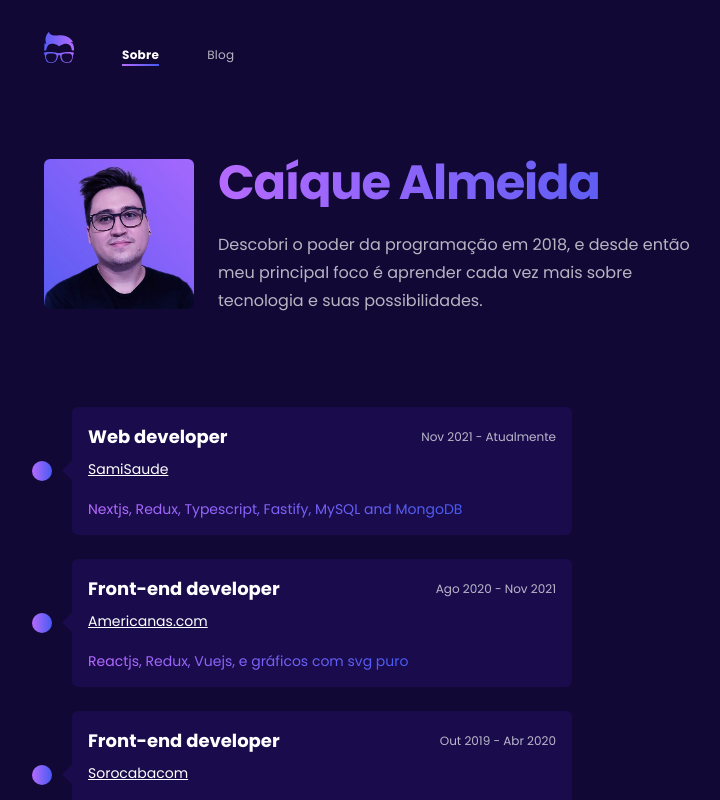
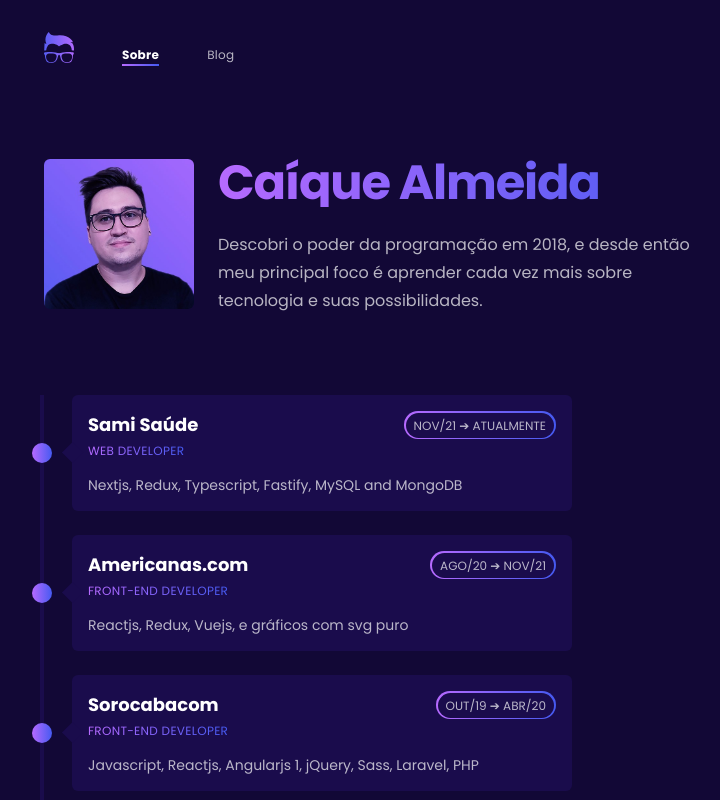
Before and after one commit to caiqalmeida/caiqalmeida.dev-v3, a Next.js app: page /sobre in a window 1280 px wide. Shown: the top 800 px of the page, without its empty margins (260-980 px from the left). Built offline with nearby package versions, Linux system fonts and the light colour scheme.

Commit message:
feat: about page minor corrections

```diff
--- a/src/components/Timeline.tsx
+++ b/src/components/Timeline.tsx
@@ -3,7 +3,7 @@ import careerData from "../data/timeline";
 
 export function Timeline() {
   return (
-    <div className="flex flex-col relative my-10 after:bg-medium-purple after:content-none after:absolute after:left-0 after:w-1 h-full">
+    <div className="flex flex-col relative my-10 after:bg-medium-purple after:absolute after:-left-1 after:w-1 after:h-full">
       {careerData.map((data, index) => (
         <TimelineItem data={data} key={index} />
       ))}
--- a/src/components/TimelineItem.tsx
+++ b/src/components/TimelineItem.tsx
@@ -3,7 +3,7 @@ import cn from "classnames";
 
 export default function BlogCard({ data }: any) {
   return (
-    <div className="flex my-3 w-full justify-start self-end pr-0 pl-7">
+    <div className="flex my-3 w-full justify-start self-end pr-0 pl-7 first:mt-0 last:mb-0">
       <div
         className={cn(
           styles.timeline__item__content,
@@ -12,20 +12,29 @@ export default function BlogCard({ data }: any) {
       >
         <span className="background-gradient rounded-[50%] absolute top-[calc(50%-10px)] w-5 h-5 z-10 right-auto -left-10 after:content-none" />
 
-        <header className=" w-full flex justify-between items-center mb-2">
-          <p className="text-lg text-white font-bold">{data.jobTitle}</p>
-          <time className="text-xs">{data.date}</time>
+        <header className=" w-full flex justify-between items-center mb-1">
+          <a
+            target="_blank"
+            href={data.companySite}
+            className="text-lg text-white font-bold"
+          >
+            {data.company}
+          </a>
+          <span className="px-[2px] py-[2px] background-gradient rounded-[50px]">
+            <time className="px-2 py-1 text-xs uppercase bg-medium-purple rounded-[50px]">
+              {data.date}
+            </time>
+          </span>
         </header>
 
-        <a
-          target="_blank"
-          href={data.companySite}
-          className="text-sm text-white font-light underline mb-5"
+        <p
+          className="text-gradient text-xs tracking-wide uppercase mb-4
+        "
         >
-          {data.company}
-        </a>
+          {data.jobTitle}
+        </p>
 
-        <p className="text-gradient text-sm">{data.stack}</p>
+        <p className="text-sm">{data.stack}</p>
       </div>
     </div>
   );
--- a/src/data/timeline.ts
+++ b/src/data/timeline.ts
@@ -1,30 +1,30 @@
 const careerTimeline = [
   {
-    company: "SamiSaude",
+    company: "Sami Saúde",
     companySite: "https://www.samisaude.com.br/",
     jobTitle: "Web developer",
-    date: "Nov 2021 - Atualmente",
+    date: "Nov/21 ➔ Atualmente",
     stack: "Nextjs, Redux, Typescript, Fastify, MySQL and MongoDB",
   },
   {
     company: "Americanas.com",
     companySite: "https://www.americanas.com.br/",
     jobTitle: "Front-end developer",
-    date: "Ago 2020 - Nov 2021",
+    date: "Ago/20 ➔ Nov/21",
     stack: "Reactjs, Redux, Vuejs, e gráficos com svg puro",
   },
   {
     company: "Sorocabacom",
     companySite: "https://sorocabacom.com.br/",
     jobTitle: "Front-end developer",
-    date: "Out 2019 - Abr 2020",
+    date: "Out/19 ➔ Abr/20",
     stack: "Javascript, Reactjs, Angularjs 1, jQuery, Sass, Laravel, PHP",
   },
   {
     company: "Wys",
     companySite: "",
     jobTitle: "Front-end developer",
-    date: "Set 2019 - Out 2019",
+    date: "Set/19 ➔ Out/19",
     stack: "Javascript, Reactjs, Angularjs 1, jQuery, Sass, Laravel, PHP",
   },
 ];
```
